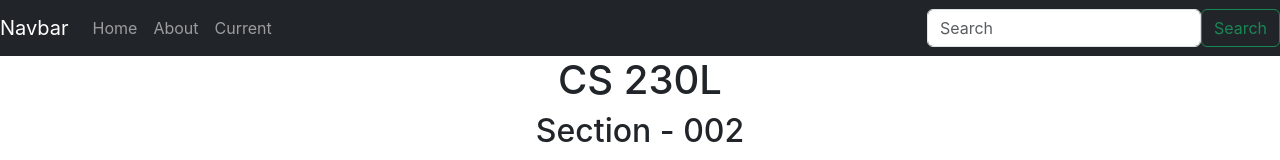
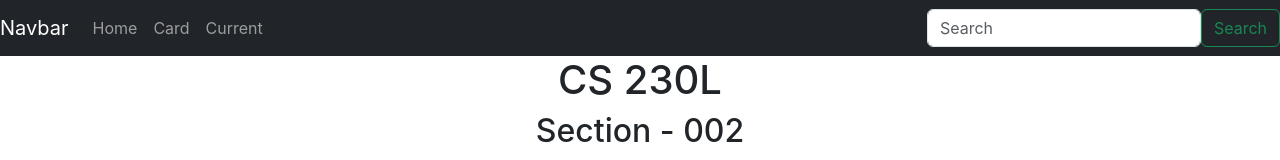
Before and after one commit to md0174/amplifyapp, a React (Create React App) app: page / in a window 1280 px wide. Shown: the top 160 px of the page. Built offline with nearby package versions, Linux system fonts and the light colour scheme.

Commit message:
Lab 7 Correction

```diff
--- a/src/Navbar1.js
+++ b/src/Navbar1.js
@@ -12,7 +12,7 @@
                         <a class="nav-link" href="#">Home</a>
                     </li>
                     <li class="nav-item">
-                        <a class="nav-link" href="#">About</a>
+                        <a class="nav-link" href="#">Card</a>
                     </li>
                     <li class="current">
                         <a class="nav-link" href="#">Current</a>
```
